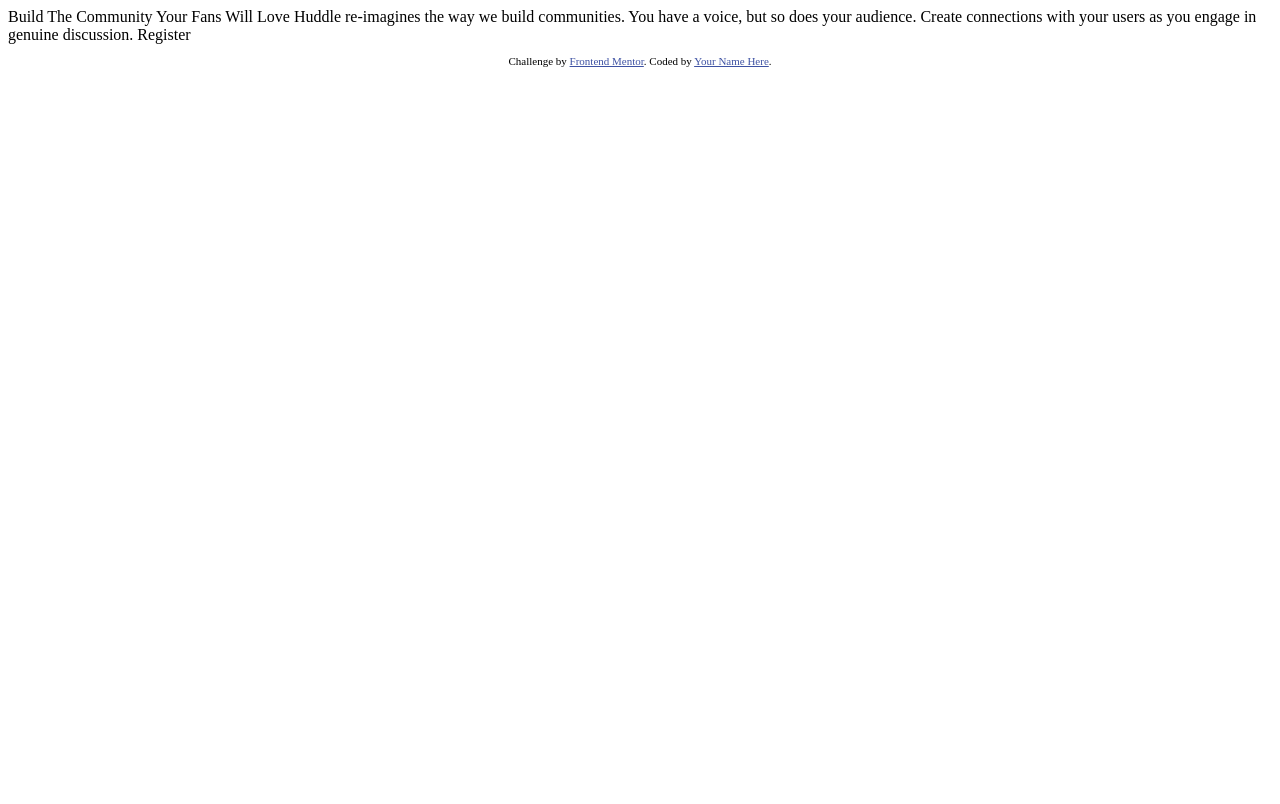
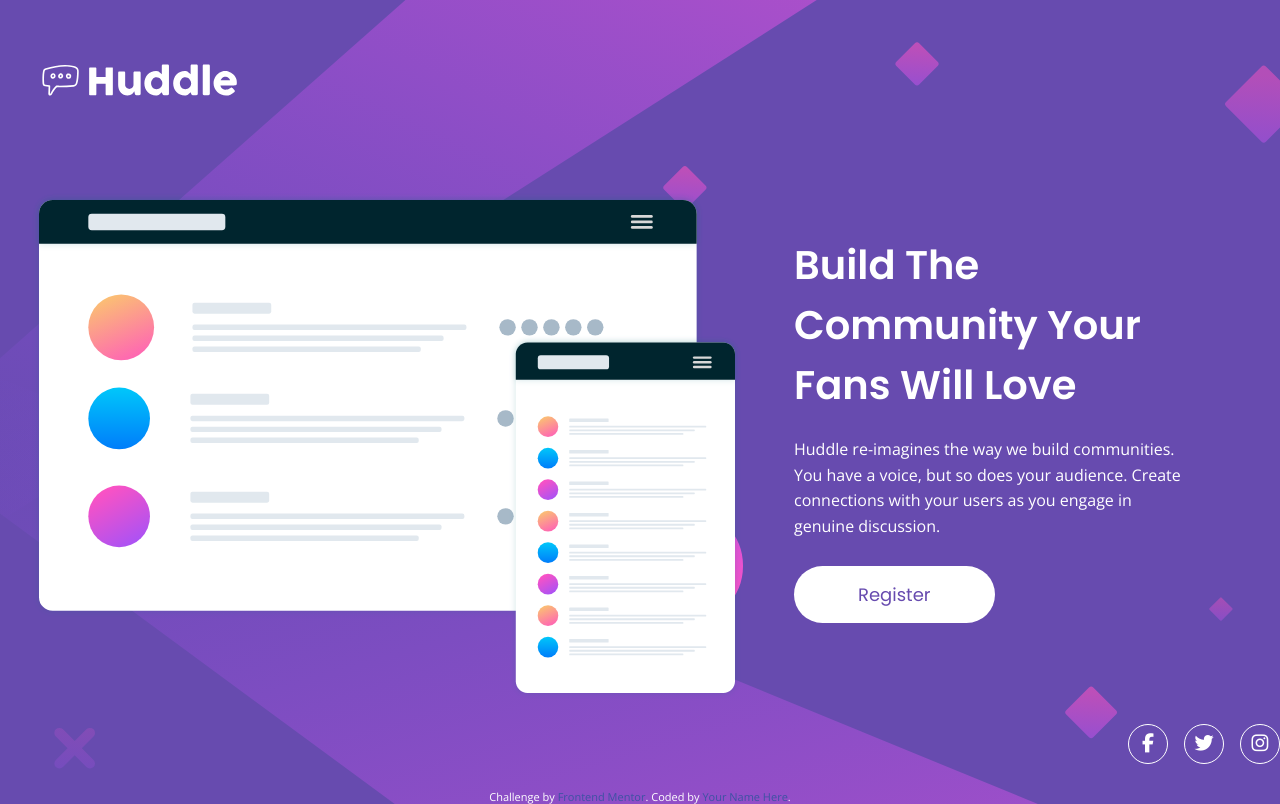
Before and after one commit to KhalidKhabouz/huddle-landing-page-with-single-introductory-section-master, a plain HTML site: page index.html in a window 1280 px wide. Drawn offline with nearby package versions, Linux system fonts and the light colour scheme.

Commit message:
finishing desktop design

```diff
--- /dev/null
+++ b/css/styles.css
@@ -0,0 +1,164 @@
+* {
+  padding: 0;
+  margin: 0;
+  box-sizing: border-box;
+}
+:root {
+
+  /* Colors */
+
+  /* Primary */
+
+  --violet: rgb(103, 75, 175);
+  --soft-magenta: hsl(300, 69%, 71%);
+
+}
+
+body {
+
+  background-image: url('../images/bg-desktop.svg');
+  background-color: var(--violet);
+  background-repeat: no-repeat;
+  background-position: center;
+  background-size: cover;
+
+
+  /* object-fit: fill; */
+  /* background-size: auto; */
+  /* background-clip: border-box; */
+  font-family: 'Open Sans', sans-serif;
+  color: white;
+}
+
+main {
+
+  padding: 0 2rem;
+  /* padding-top: 40px;  */
+}
+
+.logo {
+  padding-top: 54px;
+  padding-bottom: 87px;
+  /* background: brown; */
+  /* width: 100%; */
+  /* max-width: 1280px; */
+  align-self: flex-start;
+}
+
+.logo img {
+  /* height: 60px; */
+  height: 52px;
+  /* border: 1px solid red; */
+
+}
+
+img {
+  display: block;
+}
+
+a {
+  text-decoration: none;
+}
+
+.main-container {
+  display: flex;
+flex-direction: column;
+align-items: center;
+/* justify-content: center; */
+  /* background-color: violet; */
+  /* padding-top: 60px; */
+  max-width: 1280px;
+  margin: auto;
+}
+
+.mockup img {
+  /* display: inline-block;
+	position: relative;
+	width: 100%;
+	/* padding-bottom: 100%;  */
+	vertical-align: middle;
+	overflow: hidden; */
+}
+
+.hero-section {
+  display: flex;
+  justify-content: center;
+  /* background: chartreuse; */
+  /* width: 1280px; */
+}
+
+.details {
+  padding: 42px;
+  padding-right: 53px;
+  padding-left: 53px;
+}
+
+.details h1 {
+  font-family: 'Poppins', sans-serif;
+  font-size: 40px;
+  font-weight: 600;
+  margin-bottom: 22px;
+}
+
+.details p {
+  line-height: 1.6;
+  margin-bottom: 27px;
+}
+
+.details a {
+  background-color: white;
+  padding: 15px 4rem;
+  border-radius: 50px;
+  display: inline-block;
+  font-family: 'Poppins', sans-serif;
+  font-size: 18px;
+  font-weight: 400;
+  color: var(--violet);
+}
+
+footer {
+  position: relative;
+  padding-top: 25px;
+  padding-bottom: 40px;
+}
+
+.social-media {
+
+}
+
+.social-media ul {
+  display: flex;
+  justify-content: flex-end;
+  list-style: none;
+  max-width: 1280px;
+  /* background-color: yellow; */
+  column-gap: 1rem;
+  /* background-color: yellowgreen; */
+
+}
+
+.social-media a {
+  font-size: 1.2rem;
+  height: 40px;
+  width: 40px;
+  display: flex;
+  justify-content: center;
+  align-items: center;
+  border-radius: 50px;
+  border: 1px solid white;
+  color: white;
+  transition: all 250ms ease-in-out;
+}
+
+.social-media a:hover {
+  color: var(--soft-magenta);
+  border-color: var(--soft-magenta);
+}
+
+.created-by {
+  /* background-color: brown; */
+  position: absolute;
+  bottom: 0;
+  left: 0;
+  right: 0;
+}
--- a/index.html
+++ b/index.html
@@ -1,33 +1,92 @@
 <!DOCTYPE html>
 <html lang="en">
   <head>
-  <meta charset="UTF-8">
-  <meta name="viewport" content="width=device-width, initial-scale=1.0"> <!-- displays site properly based on user's device -->
+    <meta charset="UTF-8" />
+    <meta name="viewport" content="width=device-width, initial-scale=1.0" />
+    <!-- displays site properly based on user's device -->
+    <link rel="preconnect" href="https://fonts.googleapis.com" />
+    <link rel="preconnect" href="https://fonts.gstatic.com" crossorigin />
+    <link
+      href="https://fonts.googleapis.com/css2?family=Open+Sans&family=Poppins:wght@400;600&display=swap"
+      rel="stylesheet"
+    />
+    <link
+      rel="icon"
+      type="image/png"
+      sizes="32x32"
+      href="./images/favicon-32x32.png"
+    />
+    <script
+      src="https://kit.fontawesome.com/cc2ae2d6a2.js"
+      crossorigin="anonymous"
+    ></script>
+    <link rel="stylesheet" href="css/styles.css" />
 
-  <link rel="icon" type="image/png" sizes="32x32" href="./images/favicon-32x32.png">
-
-  <title>Frontend Mentor | Huddle landing page with single introductory section</title>
+    <title>
+      Frontend Mentor | Huddle landing page with single introductory section
+    </title>
 
     <!-- Feel free to remove these styles or customise in your own stylesheet 👍 -->
     <style>
-    .attribution { font-size: 11px; text-align: center; }
-    .attribution a { color: hsl(228, 45%, 44%); }
+      .attribution {
+        font-size: 11px;
+        text-align: center;
+      }
+      .attribution a {
+        color: hsl(228, 45%, 44%);
+      }
     </style>
   </head>
   <body>
-
-  Build The Community Your Fans Will Love
-
-  Huddle re-imagines the way we build communities. You have a voice, but so does your audience.
-  Create connections with your users as you engage in genuine discussion.
-
-  Register
-
+    <main>
+      <div class="main-container">
+        <div class="logo">
+          <img src="images/logo.svg" alt="" />
+        </div>
+        <div class="hero-section">
+          <div class="mockup">
+            <img src="images/illustration-mockups.svg" alt="" />
+          </div>
+          <div class="details">
+            <h1>Build The Community Your Fans Will Love</h1>
+            <p>
+              Huddle re-imagines the way we build communities. You have a voice,
+              but so does your audience. Create connections with your users as
+              you engage in genuine discussion.
+            </p>
+            <a href="#"> Register </a>
+          </div>
+        </div>
+      </div>
+    </main>
     <footer>
+      <div class="social-media">
+        <ul>
+          <li>
+            <a href="https://facebook.com">
+              <i class="fab fa-facebook-f"></i>
+            </a>
+          </li>
+          <li>
+            <a href="https://twitter.com">
+              <i class="fab fa-twitter"></i>
+            </a>
+          </li>
+          <li>
+            <a href="https://instagram.com">
+              <i class="fab fa-instagram"></i>
+            </a>
+          </li>
+        </ul>
+      </div>
+      <div class="created-by">
         <p class="attribution">
-      Challenge by <a href="https://www.frontendmentor.io?ref=challenge" target="_blank">Frontend Mentor</a>.
-      Coded by <a href="#">Your Name Here</a>.
+          Challenge by
+          <a href="https://www.frontendmentor.io?ref=challenge" target="_blank"
+            >Frontend Mentor</a
+          >. Coded by <a href="#">Your Name Here</a>.
         </p>
+      </div>
     </footer>
   </body>
 </html>
```
Lines whose indentation alone changed are shown as unchanged.
